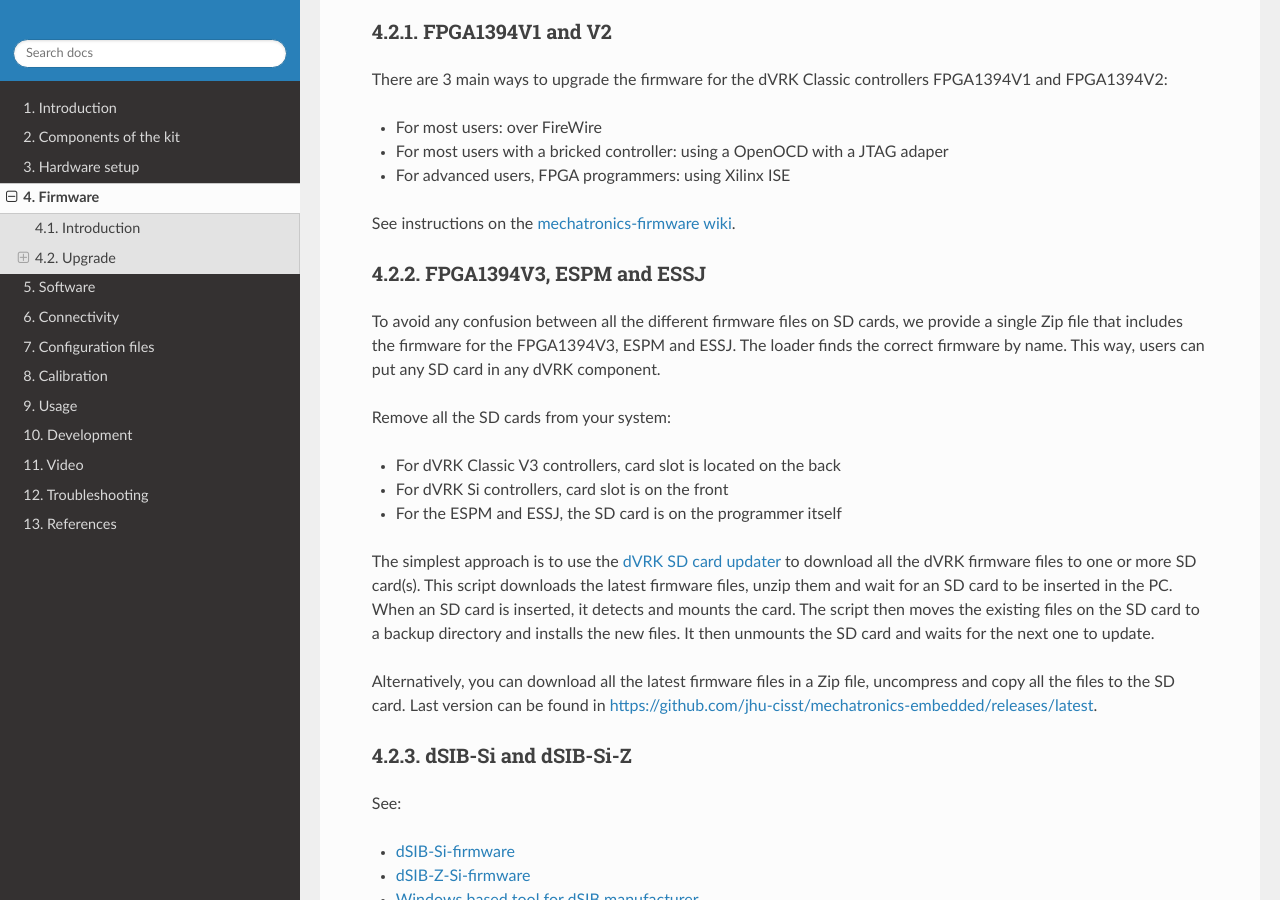
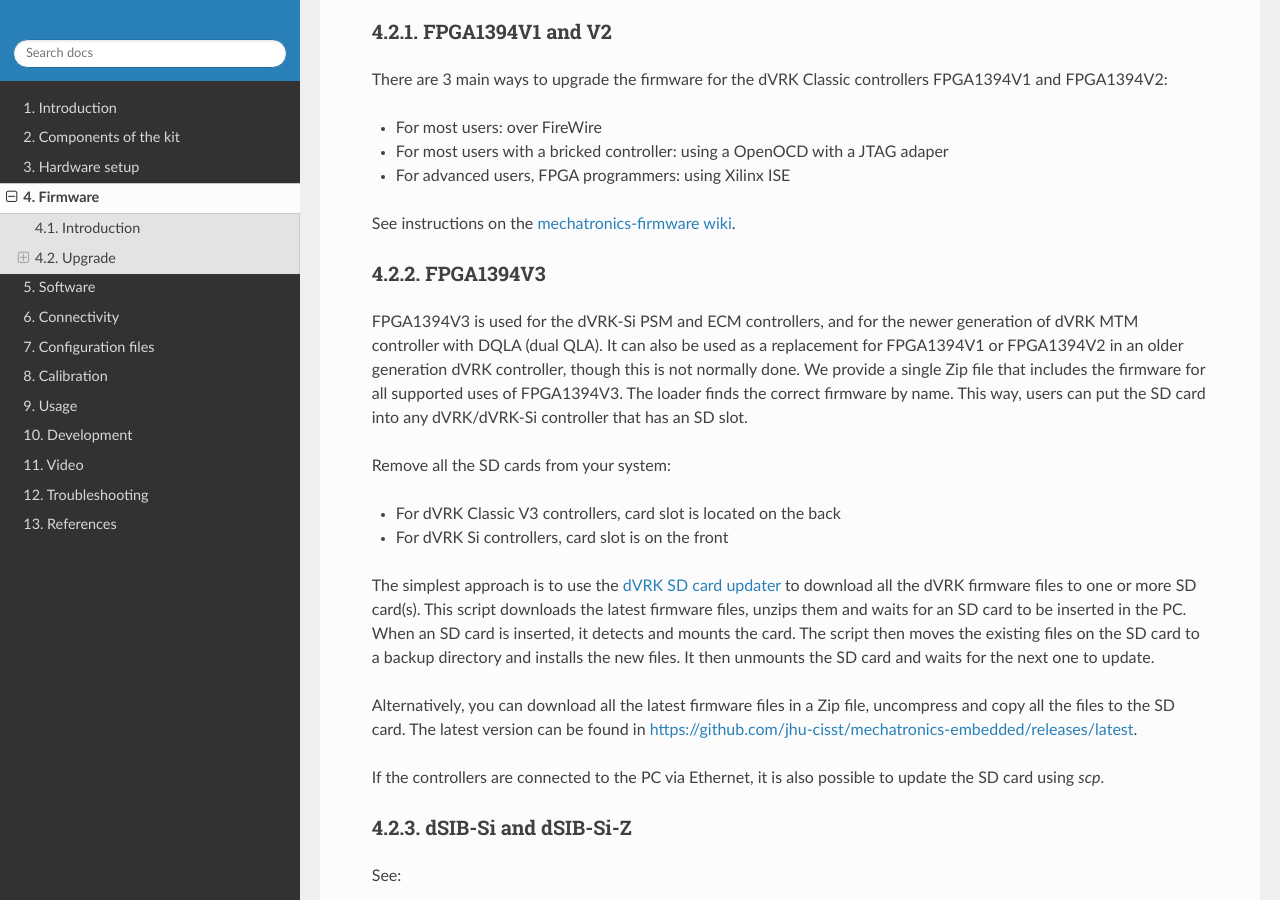
Before and after one commit to jhu-dvrk/dvrk-readthedocs, a Sphinx documentation site: the page built from docs/pages/firmware.rst, in a window 1280 px wide and 900 px high, scrolled down 888 px. Built offline with Sphinx 7.4.7 and the Read the Docs theme 3.1.0, drawn with Linux system fonts in a browser that asks for light colours; the version number could not be read and is left out.

Commit message:
Update firmware documentation for FPGA1394V3
Removed mention of SD card for ESPM and ESSJ, since those are now handled separately.

```diff
--- a/docs/pages/firmware.rst
+++ b/docs/pages/firmware.rst
@@ -62,31 +62,36 @@ See instructions on the `mechatronics-firmware wiki
 <https://github.com/jhu-cisst/mechatronics-firmware/wiki/FPGA-Program>`_.
 
 
-FPGA1394V3, ESPM and ESSJ
-*************************
+FPGA1394V3
+**********
 
-To avoid any confusion between all the different firmware files on SD cards, we
-provide a single Zip file that includes the firmware for the FPGA1394V3, ESPM
-and ESSJ. The loader finds the correct firmware by name. This way, users can put
-any SD card in any dVRK component.
+FPGA1394V3 is used for the dVRK-Si PSM and ECM controllers, and for the newer generation
+of dVRK MTM controller with DQLA (dual QLA). It can also be used as a replacement
+for FPGA1394V1 or FPGA1394V2 in an older generation dVRK controller, though this is not
+normally done.
+We provide a single Zip file that includes the firmware for all supported uses of FPGA1394V3.
+The loader finds the correct firmware by name. This way, users can put
+the SD card into any dVRK/dVRK-Si controller that has an SD slot.
 
 Remove all the SD cards from your system:
 
 * For dVRK Classic V3 controllers, card slot is located on the back
 * For dVRK Si controllers, card slot is on the front
-* For the ESPM and ESSJ, the SD card is on the programmer itself
 
 The simplest approach is to use the :ref:`dVRK SD card updater
 <sd-card-updater>` to download all the dVRK firmware files to one or more SD
-card(s). This script downloads the latest firmware files, unzip them and wait
+card(s). This script downloads the latest firmware files, unzips them and waits
 for an SD card to be inserted in the PC.  When an SD card is inserted, it
 detects and mounts the card.  The script then moves the existing files on the SD card to a
 backup directory and installs the new files. It then unmounts the SD card and waits
 for the next one to update.
 
 Alternatively, you can download all the latest firmware files in a Zip file,
-uncompress and copy all the files to the SD card. Last version can be found in
+uncompress and copy all the files to the SD card. The latest version can be found in
 https://github.com/jhu-cisst/mechatronics-embedded/releases/latest.
+
+If the controllers are connected to the PC via Ethernet, it is also possible to
+update the SD card using `scp`.
 
 
 dSIB-Si and dSIB-Si-Z
```
